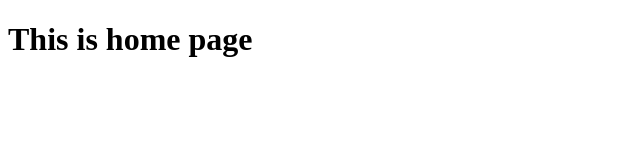
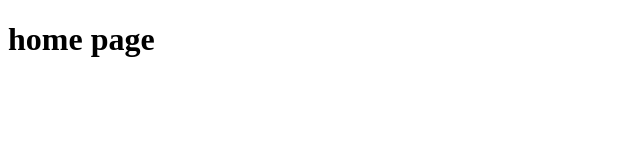
Before and after one commit to AASWINCSE/Ust---git, a plain HTML site: page index.html in a window 1280 px wide. Shown: the whole page, without its empty margins (0-640 px from the left). Drawn offline with Linux system fonts and the light colour scheme.

Commit message:
Update index.html

```diff
--- a/index.html
+++ b/index.html
@@ -6,6 +6,6 @@
     <title>home page</title>
 </head>
 <body>
-    <h1>This is home page</h1>
+    <h1>home page</h1>
 </body>
 </html>
```
